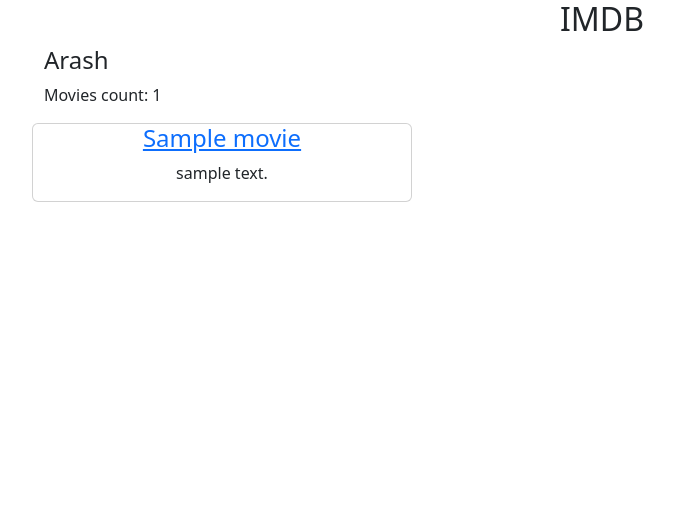
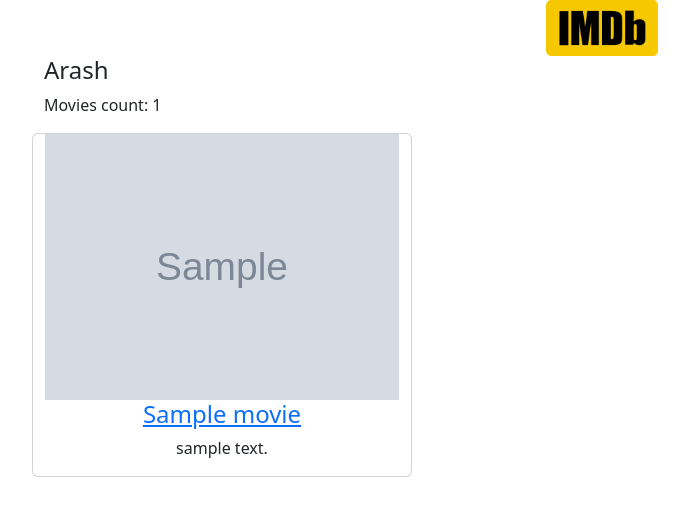
Before and after one commit to ArashMoshirnia/imdb, a Django app: page /movies/ in a window 1280 px wide. Shown: the top 516 px of the page, without its empty margins (38-727 px from the left). Run offline with Django 4.2, Linux system fonts and the light colour scheme; tables that the repository leaves empty hold one stand-in row (values such as "Sample post"); grey boxes marked "Sample" are stand-in pictures.

Commit message:
Update code

```diff
--- a/imdb/settings.py
+++ b/imdb/settings.py
@@ -9,7 +9,7 @@
 For the full list of settings and their values, see
 https://docs.djangoproject.com/en/4.1/ref/settings/
 """
-
+import os.path
 from pathlib import Path
 
 # Build paths inside the project like this: BASE_DIR / 'subdir'.
@@ -118,7 +118,11 @@
 # Static files (CSS, JavaScript, Images)
 # https://docs.djangoproject.com/en/4.1/howto/static-files/
 
+STATIC_ROOT = os.path.join(BASE_DIR, 'static/')
 STATIC_URL = 'static/'
+
+MEDIA_ROOT = os.path.join(BASE_DIR, 'media/')
+MEDIA_URL = '/media/'
 
 # Default primary key field type
 # https://docs.djangoproject.com/en/4.1/ref/settings/#default-auto-field
--- a/imdb/urls.py
+++ b/imdb/urls.py
@@ -13,6 +13,8 @@
     1. Import the include() function: from django.urls import include, path
     2. Add a URL to urlpatterns:  path('blog/', include('blog.urls'))
 """
+from django.conf import settings
+from django.conf.urls.static import static
 from django.contrib import admin
 from django.urls import path, include
 
@@ -20,3 +22,6 @@
     path('admin/', admin.site.urls),
     path('', include('movies.urls'))
 ]
+
+if settings.DEBUG:
+    urlpatterns += static(settings.MEDIA_URL, document_root=settings.MEDIA_ROOT)
--- /dev/null
+++ b/movies/static/movies/css/style.css
@@ -0,0 +1,9 @@
+.avatar {
+    width: 100%;
+    height: 100%;
+}
+
+.logo {
+    max-width: 10%;
+    max-height: 5%;
+}
--- a/movies/templates/movies/movies_list.html
+++ b/movies/templates/movies/movies_list.html
@@ -1,3 +1,4 @@
+{% load static %}
 <!DOCTYPE html>
 <html lang="en">
 <head>
@@ -5,17 +6,18 @@
     <title>IMDB Movies List</title>
     <link rel="stylesheet" href="https://cdn.jsdelivr.net/npm/bootstrap@5.2.1/dist/css/bootstrap.min.css">
     <script src="https://cdn.jsdelivr.net/npm/bootstrap@5.2.2/dist/js/bootstrap.bundle.min.js" integrity="sha384-OERcA2EqjJCMA+/3y+gxIOqMEjwtxJY7qPCqsdltbNJuaOe923+mo//f6V8Qbsw3" crossorigin="anonymous"></script>
+    <link rel="stylesheet" href="{% static 'movies/css/style.css' %}">
 
-    <style>
-        .avatar {
-            width: 100%;
-            height: 100%;
-        }
-    </style>
 </head>
 <body>
 <div class="main container">
-    <h2 class="text-center">IMDB</h2>
+
+{#    <h2 class="text-center">IMDB</h2>#}
+    <div class="text-center">
+        <img src="{% static 'movies/images/logo.png' %}" alt="logo" class="logo">
+    </div>
+
+
     {% if is_valid  %}
     <h4>{{ user }}</h4>
 {#        {% elif is_enabled == True %}#}
@@ -49,7 +51,7 @@
 {#                {% endif %}#}
 
                 <div class="col-sm-4 text-center card">
-{#                <img src="my_movie.jpg" alt="Movie 1" class="avatar"> #}
+                <img src="{{ movie.avatar.url }}" alt="Movie 1" class="avatar">
                 <a href={% url "movie_detail" movie.id %}>
                 <h4>{{ movie.title }}</h4>
                 </a>
```
Also changed, not shown: movies/static/movies/images/logo.png (added), 1 other file.
